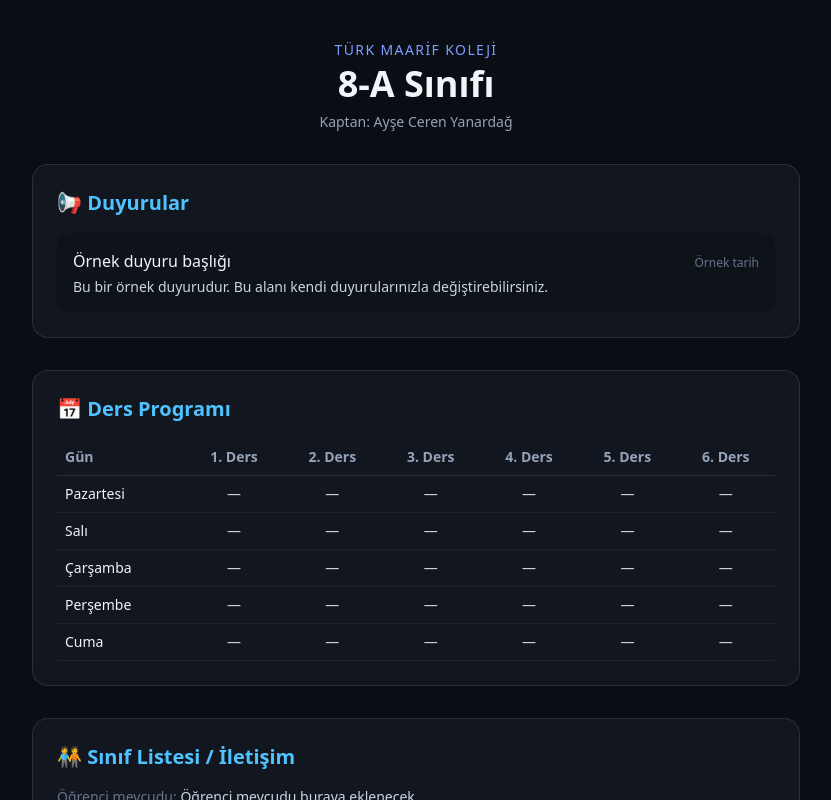
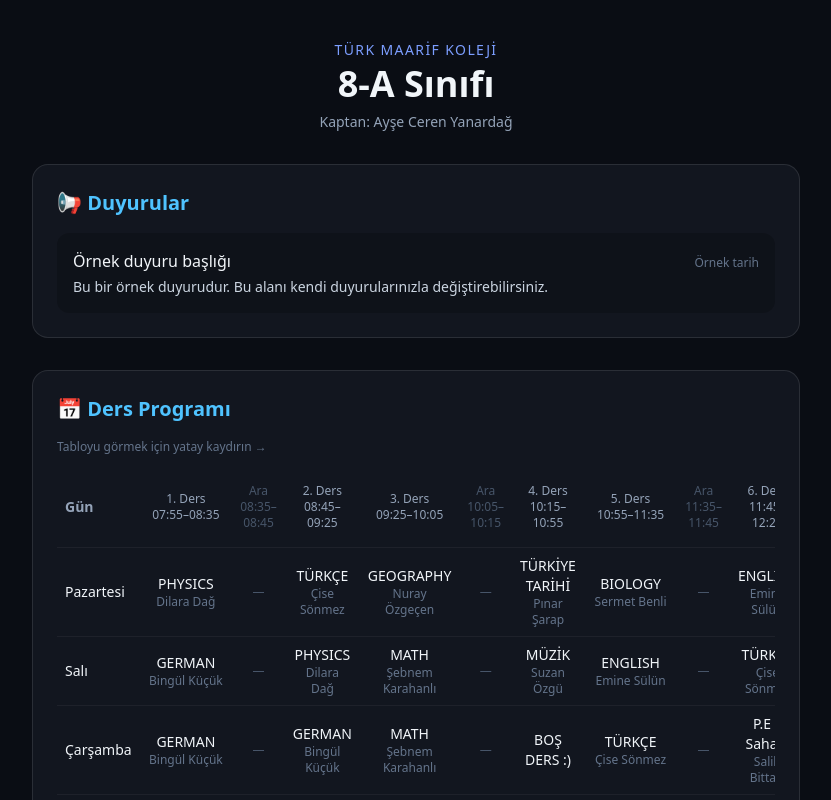
Before and after one commit to tosbikgungormemis-gif/ai-research-assistant, a Next.js app: page /sinif in a window 1280 px wide. Shown: the top 800 px of the page, without its empty margins (224-1055 px from the left). Built offline with nearby package versions, Linux system fonts and the light colour scheme.

Commit message:
Add real weekly class schedule to /sinif page
Replaces the placeholder timetable with the actual 9-period
schedule (with breaks and lunch) and teacher names for 8-A.

Co-Authored-By: Claude Sonnet 5 <noreply@anthropic.com>
Claude-Session: https://claude.ai/code/session_011DhozrMrLV1XzdzioMmgSu

```diff
--- a/app/sinif/page.tsx
+++ b/app/sinif/page.tsx
@@ -16,12 +16,95 @@ const duyurular = [
   },
 ];
 
-const dersProgrami: { gun: string; dersler: string[] }[] = [
-  { gun: "Pazartesi", dersler: ["", "", "", "", "", ""] },
-  { gun: "Salı", dersler: ["", "", "", "", "", ""] },
-  { gun: "Çarşamba", dersler: ["", "", "", "", "", ""] },
-  { gun: "Perşembe", dersler: ["", "", "", "", "", ""] },
-  { gun: "Cuma", dersler: ["", "", "", "", "", ""] },
+type Ders = { ders: string; ogretmen?: string } | null;
+
+const periods = [
+  { key: "d1", label: "1. Ders", time: "07:55–08:35" },
+  { key: "b1", label: "Ara", time: "08:35–08:45", isBreak: true },
+  { key: "d2", label: "2. Ders", time: "08:45–09:25" },
+  { key: "d3", label: "3. Ders", time: "09:25–10:05" },
+  { key: "b2", label: "Ara", time: "10:05–10:15", isBreak: true },
+  { key: "d4", label: "4. Ders", time: "10:15–10:55" },
+  { key: "d5", label: "5. Ders", time: "10:55–11:35" },
+  { key: "b3", label: "Ara", time: "11:35–11:45", isBreak: true },
+  { key: "d6", label: "6. Ders", time: "11:45–12:25" },
+  { key: "d7", label: "7. Ders", time: "12:25–13:05" },
+  { key: "lunch", label: "Öğle Arası", time: "13:05–14:00", isBreak: true },
+  { key: "d8", label: "8. Ders", time: "14:00–14:40" },
+  { key: "d9", label: "9. Ders", time: "14:40–15:20" },
+] as const;
+
+const dersProgrami: { gun: string; dersler: Record<string, Ders> }[] = [
+  {
+    gun: "Pazartesi",
+    dersler: {
+      d1: { ders: "PHYSICS", ogretmen: "Dilara Dağ" },
+      d2: { ders: "TÜRKÇE", ogretmen: "Çise Sönmez" },
+      d3: { ders: "GEOGRAPHY", ogretmen: "Nuray Özgeçen" },
+      d4: { ders: "TÜRKİYE TARİHİ", ogretmen: "Pınar Şarap" },
+      d5: { ders: "BIOLOGY", ogretmen: "Sermet Benli" },
+      d6: { ders: "ENGLISH", ogretmen: "Emine Sülün" },
+      d7: { ders: "MÜZİK", ogretmen: "Suzan Özgü" },
+      d8: { ders: "MATH", ogretmen: "Şebnem Karahanlı" },
+      d9: { ders: "ENGLISH", ogretmen: "Ayşın Daher" },
+    },
+  },
+  {
+    gun: "Salı",
+    dersler: {
+      d1: { ders: "GERMAN", ogretmen: "Bingül Küçük" },
+      d2: { ders: "PHYSICS", ogretmen: "Dilara Dağ" },
+      d3: { ders: "MATH", ogretmen: "Şebnem Karahanlı" },
+      d4: { ders: "MÜZİK", ogretmen: "Suzan Özgü" },
+      d5: { ders: "ENGLISH", ogretmen: "Emine Sülün" },
+      d6: { ders: "TÜRKÇE", ogretmen: "Çise Sönmez" },
+      d7: { ders: "ENGLISH", ogretmen: "Ayşın Daher" },
+      d8: null,
+      d9: null,
+    },
+  },
+  {
+    gun: "Çarşamba",
+    dersler: {
+      d1: { ders: "GERMAN", ogretmen: "Bingül Küçük" },
+      d2: { ders: "GERMAN", ogretmen: "Bingül Küçük" },
+      d3: { ders: "MATH", ogretmen: "Şebnem Karahanlı" },
+      d4: { ders: "BOŞ DERS :)" },
+      d5: { ders: "TÜRKÇE", ogretmen: "Çise Sönmez" },
+      d6: { ders: "P.E – Saha 1", ogretmen: "Salih Bittacı" },
+      d7: { ders: "P.E – Saha 1", ogretmen: "Salih Bittacı" },
+      d8: null,
+      d9: null,
+    },
+  },
+  {
+    gun: "Perşembe",
+    dersler: {
+      d1: { ders: "CHEMISTRY", ogretmen: "Yasemin Toykan" },
+      d2: { ders: "TÜRKÇE", ogretmen: "Çise Sönmez" },
+      d3: { ders: "MATH", ogretmen: "Şebnem Karahanlı" },
+      d4: { ders: "ICT – ICT 1", ogretmen: "Ali Sener" },
+      d5: { ders: "TÜRKİYE TARİHİ", ogretmen: "Pınar Şarap" },
+      d6: { ders: "ENGLISH", ogretmen: "Ayşın Daher" },
+      d7: { ders: "ENGLISH", ogretmen: "Emine Sülün" },
+      d8: { ders: "BIOLOGY", ogretmen: "Sermet Benli" },
+      d9: { ders: "CHEMISTRY", ogretmen: "Yasemin Toykan" },
+    },
+  },
+  {
+    gun: "Cuma",
+    dersler: {
+      d1: { ders: "MATH", ogretmen: "Şebnem Karahanlı" },
+      d2: { ders: "ENGLISH", ogretmen: "Ayşın Daher" },
+      d3: { ders: "ENGLISH", ogretmen: "Emine Sülün" },
+      d4: { ders: "TÜRKÇE", ogretmen: "Çise Sönmez" },
+      d5: { ders: "Counselling", ogretmen: "Saziye Avcıkadir" },
+      d6: { ders: "CYPRUS HISTORY", ogretmen: "Ülfet Kılıç" },
+      d7: { ders: "HISTORY (ENG)", ogretmen: "Ceren Ataman" },
+      d8: null,
+      d9: null,
+    },
+  },
 ];
 
 const sinifBilgisi = {
@@ -59,32 +142,62 @@ export default function SinifSayfasi() {
 
         <section className="rounded-2xl border border-white/10 bg-panel p-6">
           <h2 className="mb-4 text-xl font-semibold text-glow">📅 Ders Programı</h2>
+          <p className="mb-3 text-xs text-slate-500">
+            Tabloyu görmek için yatay kaydırın →
+          </p>
           <div className="overflow-x-auto">
-            <table className="w-full min-w-[420px] border-collapse text-sm">
+            <table className="w-full min-w-[1000px] border-collapse text-sm">
               <thead>
                 <tr>
-                  <th className="border-b border-white/10 px-2 py-2 text-left text-slate-400">
+                  <th className="sticky left-0 z-10 bg-panel px-2 py-2 text-left text-slate-400">
                     Gün
                   </th>
-                  {[1, 2, 3, 4, 5, 6].map((saat) => (
+                  {periods.map((p) => (
                     <th
-                      key={saat}
-                      className="border-b border-white/10 px-2 py-2 text-center text-slate-400"
+                      key={p.key}
+                      className={`px-2 py-2 text-center text-xs font-medium ${
+                        "isBreak" in p && p.isBreak ? "text-slate-600" : "text-slate-400"
+                      }`}
                     >
-                      {saat}. Ders
+                      <div>{p.label}</div>
+                      <div className="font-normal">{p.time}</div>
                     </th>
                   ))}
                 </tr>
               </thead>
               <tbody>
                 {dersProgrami.map((gun) => (
-                  <tr key={gun.gun} className="border-b border-white/5">
-                    <td className="px-2 py-2 font-medium">{gun.gun}</td>
-                    {gun.dersler.map((ders, i) => (
-                      <td key={i} className="px-2 py-2 text-center text-slate-300">
-                        {ders || "—"}
-                      </td>
-                    ))}
+                  <tr key={gun.gun} className="border-t border-white/5">
+                    <td className="sticky left-0 z-10 bg-panel px-2 py-2 font-medium">
+                      {gun.gun}
+                    </td>
+                    {periods.map((p) => {
+                      if ("isBreak" in p && p.isBreak) {
+                        return (
+                          <td
+                            key={p.key}
+                            className="px-2 py-2 text-center text-xs text-slate-600"
+                          >
+                            {p.key === "lunch" ? "Yemek" : "—"}
+                          </td>
+                        );
+                      }
+                      const ders = gun.dersler[p.key];
+                      return (
+                        <td key={p.key} className="px-2 py-2 text-center text-slate-300">
+                          {ders ? (
+                            <>
+                              <div className="font-medium text-slate-100">{ders.ders}</div>
+                              {ders.ogretmen && (
+                                <div className="text-xs text-slate-500">{ders.ogretmen}</div>
+                              )}
+                            </>
+                          ) : (
+                            "—"
+                          )}
+                        </td>
+                      );
+                    })}
                   </tr>
                 ))}
               </tbody>
```
